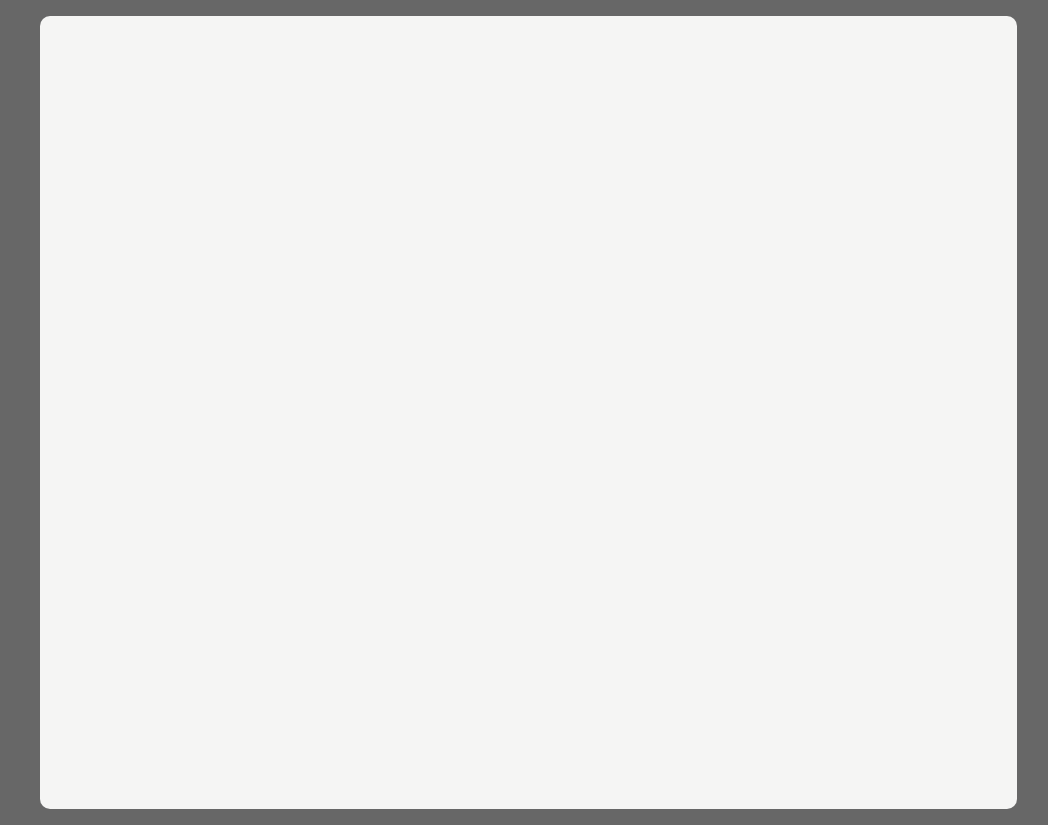
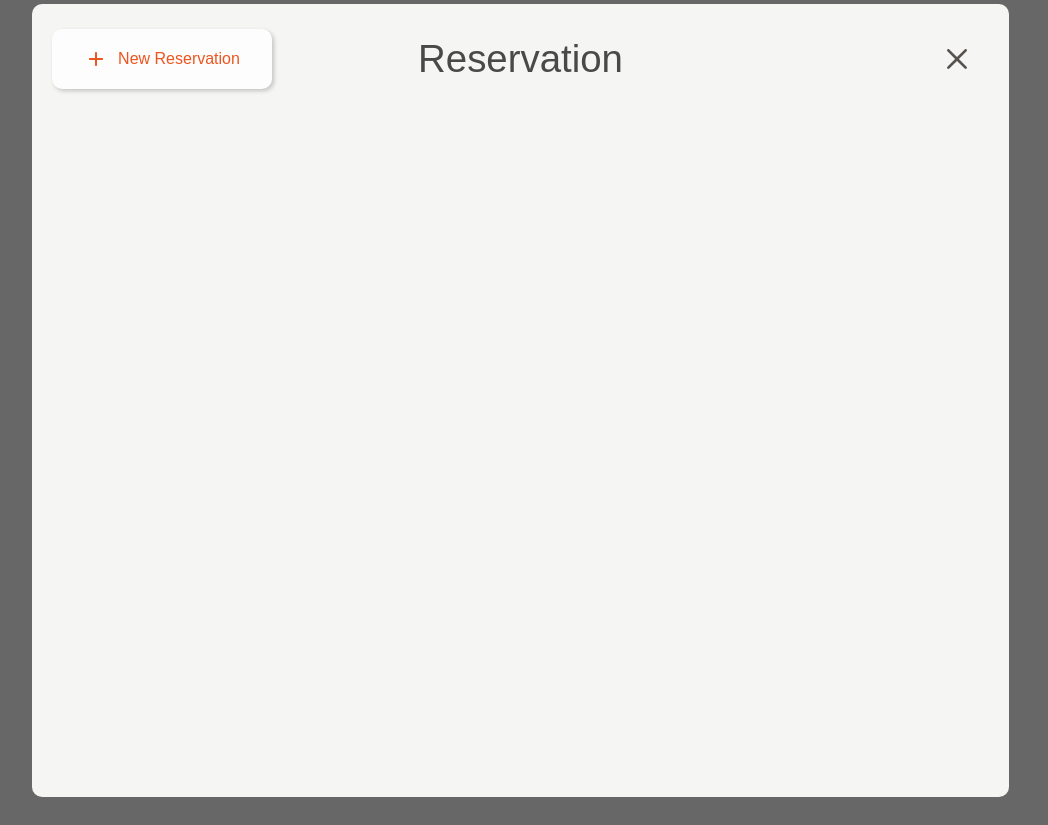
Before and after one commit to vinitus/manage-reservations, a SvelteKit app: page / in a window 1280 px wide. Shown: the whole page, without its empty margins (112-1160 px from the left). After the commit the page ends 800 px from the top, so only its background shows below. Built offline with nearby package versions, Linux system fonts and the light colour scheme.

Commit message:
예약 페이지의 헤더 태그 및 css 생성

```diff
--- a/src/routes/+page.svelte
+++ b/src/routes/+page.svelte
@@ -2,6 +2,8 @@
 	// import Counter from './Counter.svelte';
 	// import welcome from '$lib/images/svelte-welcome.webp';
 	// import welcome_fallback from '$lib/images/svelte-welcome.png';
+	import close from '$lib/images/close.svg';
+	import add from '$lib/images/add.svg';
 </script>
 
 <svelte:head>
@@ -9,7 +11,15 @@
 	<meta name="description" content="Reservation List" />
 </svelte:head>
 
-<section>
+<section class="wrapper">
+	<header class="header">
+		<button type="button">
+			<img src={add} alt="add" />
+			<p>New Reservation</p>
+		</button>
+		<h1>Reservation</h1>
+		<img class="close" src={close} alt="close" />
+	</header>
 	<!-- <h1>
 		<span class="welcome">
 			<picture>
@@ -26,10 +36,48 @@
 	</h2>
 
 	<Counter /> // 컴포넌트인 듯?-->
-	<div class="wrapper" />
+	<!-- <div class="" /> -->
 </section>
 
 <style>
+	.header {
+		top: 0px;
+		position: absolute;
+		height: 110px;
+		width: 100%;
+		display: flex;
+		align-items: center;
+		justify-content: space-between;
+	}
+
+	.close {
+		width: 32px;
+		height: 32px;
+		margin: 0px 36px 0px 172px;
+	}
+
+	.header button {
+		display: flex;
+		align-items: center;
+		justify-content: center;
+		background-color: #fdfdfd;
+		color: #ec551f;
+		width: 220px;
+		height: 60px;
+		border: none;
+		border-radius: 10px;
+		box-shadow: 2px 2px 4px rgba(0, 0, 0, 0.2);
+		margin-left: 20px;
+	}
+
+	.header button p {
+		line-height: 5px;
+		margin-top: 0px;
+		border-bottom-width: 0px;
+		margin-bottom: 0px;
+		margin-left: 10px;
+	}
+
 	.wrapper {
 		width: 977px;
 		height: 793px;
@@ -43,5 +91,6 @@
 		justify-content: center;
 		align-items: center;
 		flex: 0.6;
+		position: fixed;
 	}
 </style>
```
